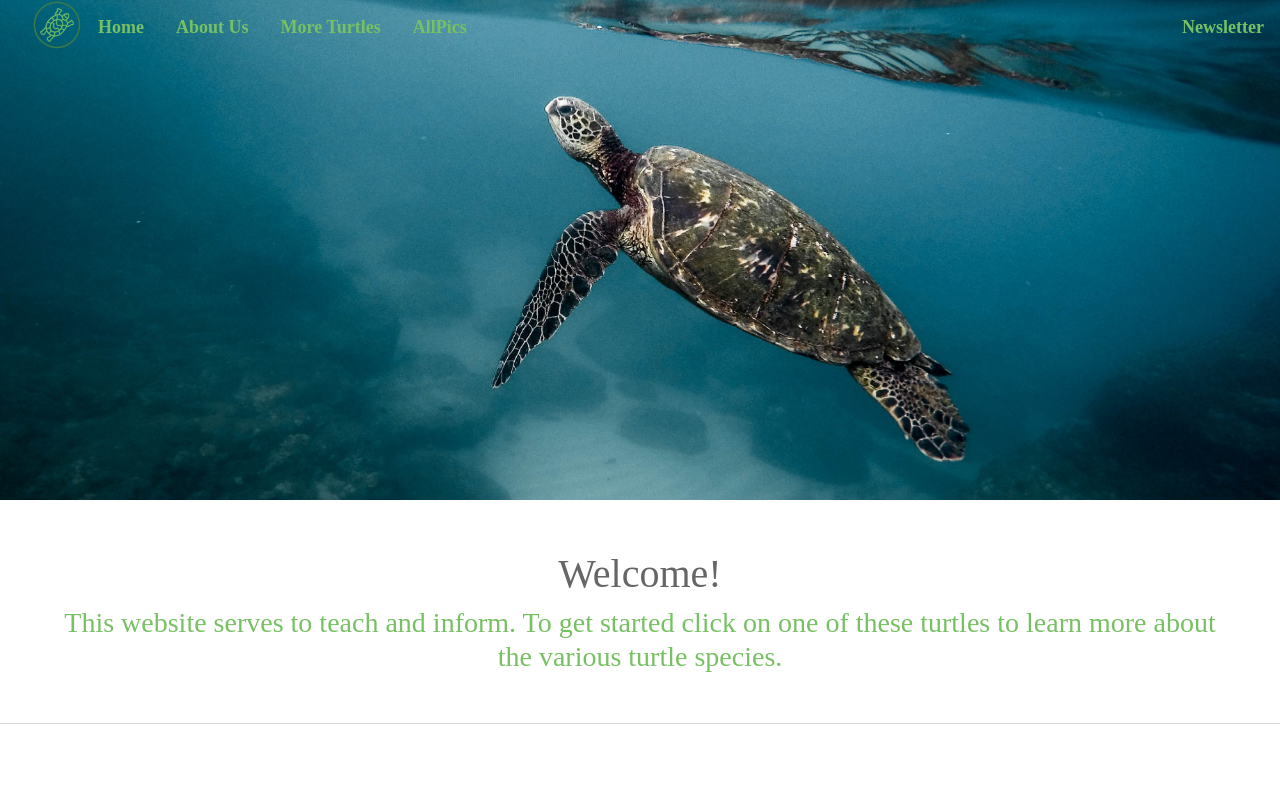
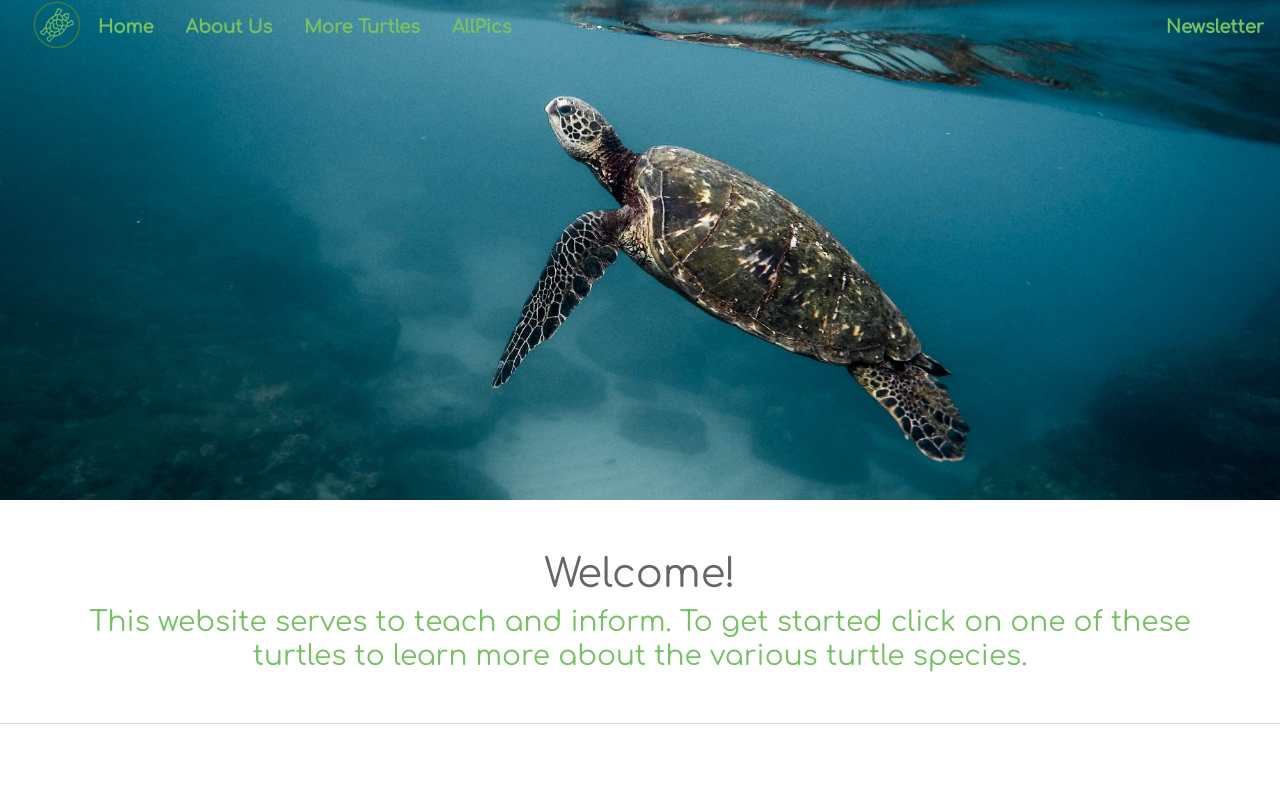
Before and after one commit to francispollock/Turtles-Design-Project, a plain HTML site: page index.html in a window 1280 px wide. Shown: the top 800 px of the page. Drawn offline with nearby package versions, Linux system fonts and the light colour scheme; a small style sheet from the web is missing; a web font is replaced by a local one.

Commit message:
Update index.html

```diff
--- a/index.html
+++ b/index.html
@@ -5,8 +5,8 @@
     <head>
         <!--Link our css and html-->
         <link rel="stylesheet" href="styles.css">
-        <!--Adds the font ßfortaa-->
-        <link rel="stylesheet" href="https://fonts.googleapis.ß/css?family=ßfortaa">
+        <!--Adds the font Comfortaa-->
+        <link rel="stylesheet" href="https://fonts.googleapis.com/css?family=Comfortaa">
         <!--Adds Boostrap-->
         <link href="https://cdn.jsdelivr.net/npm/bootstrap@5.0.2/dist/css/bootstrap.min.css" rel="stylesheet" integrity="sha384-EVSTQN3/azprG1Anm3QDgpJLIm9Nao0Yz1ztcQTwFspd3yD65VohhpuußLASjC" crossorigin="anonymous">
         <!--Defines our title-->
```
